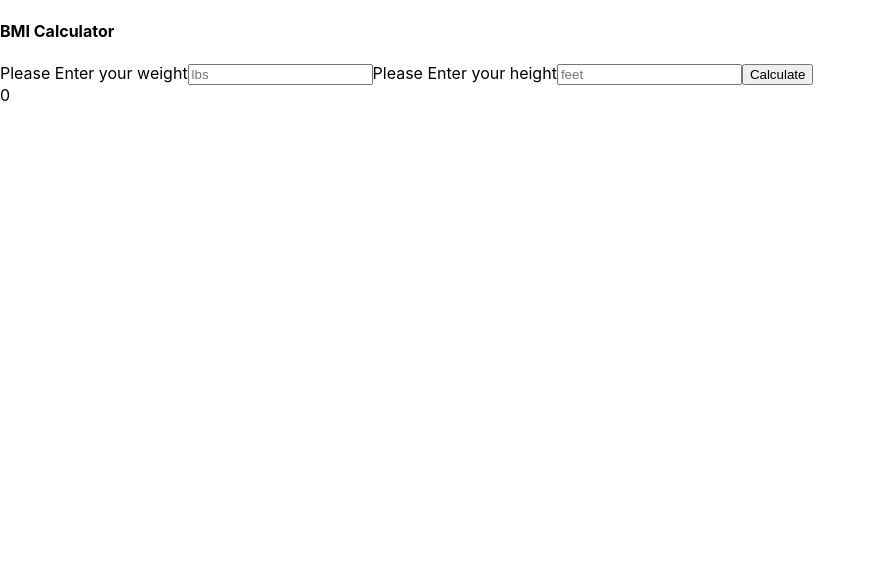
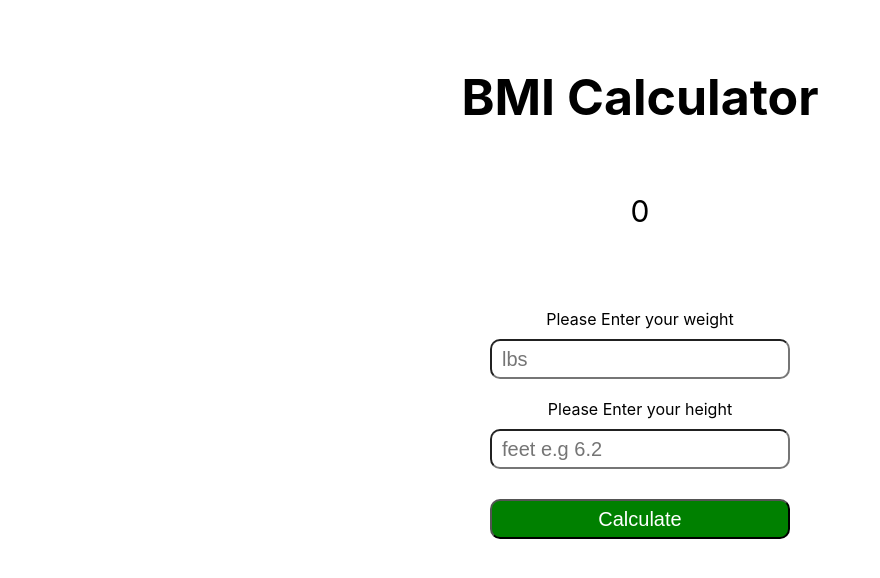
Before and after one commit to JakeWalker23/javascript-deliberate-practice, a Next.js app: page /bmi in a window 1280 px wide. Shown: the top 578 px of the page, without its empty margins (0-880 px from the left). Built offline with nearby package versions, Linux system fonts and the light colour scheme.

Commit message:
Improving user interface. More to come

```diff
--- a/pages/bmi.tsx
+++ b/pages/bmi.tsx
@@ -32,23 +32,25 @@ const BMI = () => {
 
     return (
         <div>
-            <h4>BMI Calculator</h4>
+            <h4 className={styles.heading}>BMI Calculator</h4>
 
-            <label>
+            <div className={styles.bmi}>
+                {bmi}
+            </div>
+
+            <label className={styles.weight}>
                 Please Enter your weight
-                <input placeholder="lbs" onChange={(e) => handle(e)} id="weight" required
-                ></input>
             </label>
 
-            <label>
+            <input className={styles["input-weight"]} placeholder="lbs" onChange={(e) => handle(e)} id="weight" required></input>
+
+            <label className={styles.height}>
                 Please Enter your height
-                <input placeholder="feet" onChange={(e) => handle(e)} id="height" required></input>
             </label>
 
-            <button onClick={calculateBMI}>Calculate</button>
-
-            <div>
-                {bmi}
+            <input className={styles["input-height"]} placeholder="feet e.g 6.2" onChange={(e) => handle(e)} id="height" required></input>
+            <div className={styles["button-div"]}>
+                <button onClick={calculateBMI} className={styles.button} type="submit">Calculate</button>
             </div>
         </div >
     )
@@ -59,12 +61,14 @@ export default BMI
 /*
 
 TODO
+[ ] Round BMI to 2 decimal place
 
-Use a GUI interface with sliders for height and weight.
+[ ] Give BMI colour based on result
 
-Update the user interface on the fly. Use colors as well
-as text to indicate health.
+[ ] Make input box underlined
 
+[ ] Use a GUI interface with sliders for height and weight.
 
+[ ] Update the user interface on the fly.
 
 */
--- a/styles/bmi.module.css
+++ b/styles/bmi.module.css
@@ -0,0 +1,60 @@
+.heading {
+    text-align: center;
+    font-size: 50px;
+}
+
+.bmi {
+    font-size: 30px;
+    text-align: center;
+    margin-bottom: 80px;
+}
+
+.weight {
+  display: block;
+  text-align: center;
+  margin-bottom: 10px;
+}
+
+.input-weight {
+    display: block;
+    margin: 0 auto;
+    width: 300px;
+    height: 40px;
+    margin-bottom: 20px;
+    border-radius: 10px;
+    font-size: 20px;
+    padding-left: 10px;
+  }
+
+.height {
+    display: block;
+    text-align: center;
+    margin-bottom: 10px;
+}
+
+.input-height {
+    display: block;
+    margin: 0 auto;
+    width: 300px;
+    height: 40px;
+    margin-bottom: 20px;
+    border-radius: 10px;
+    font-size: 20px;
+    padding-left: 10px;
+  }
+
+
+.button-div {
+    display: flex;
+    justify-content: center;
+    margin-top: 30px;
+}
+
+.button {
+    width: 300px;
+    height: 40px;
+    color: white;
+    background: green;
+    border-radius: 10px;
+    font-size: 20px;
+}
```
